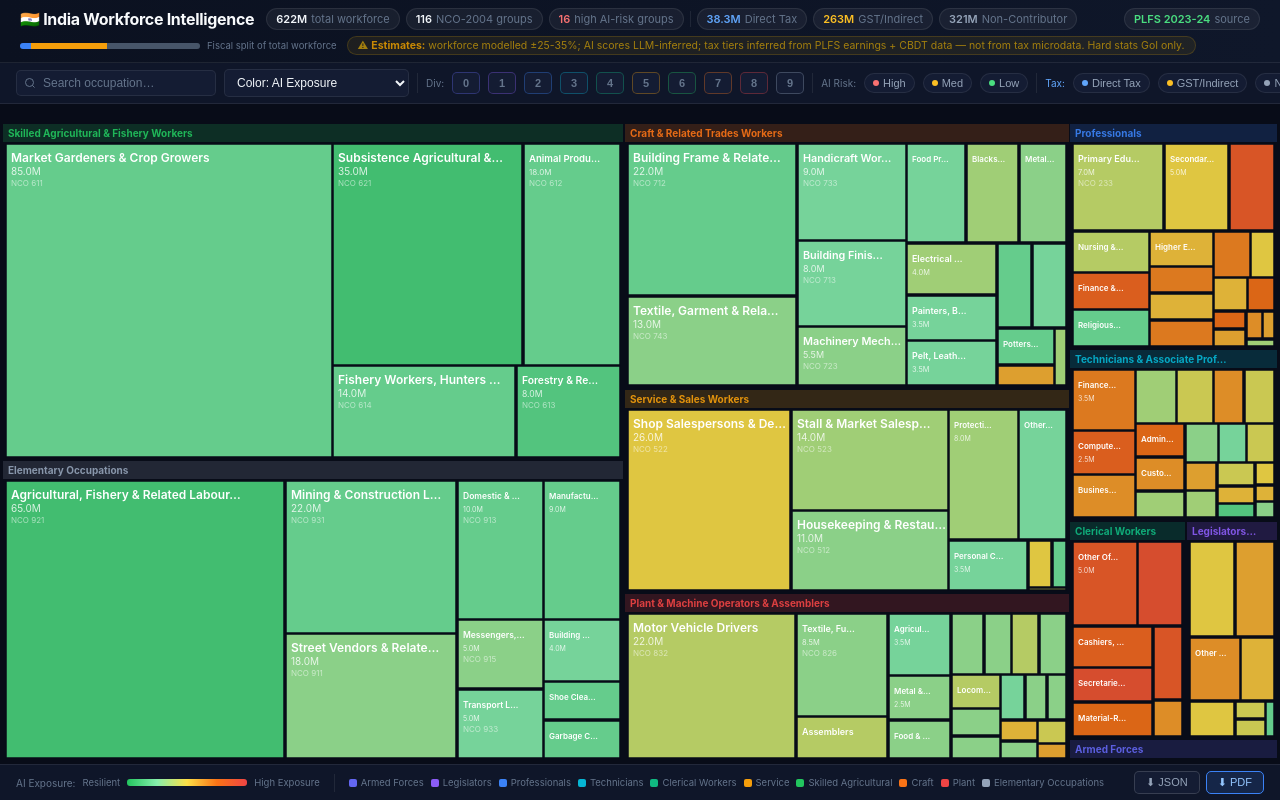
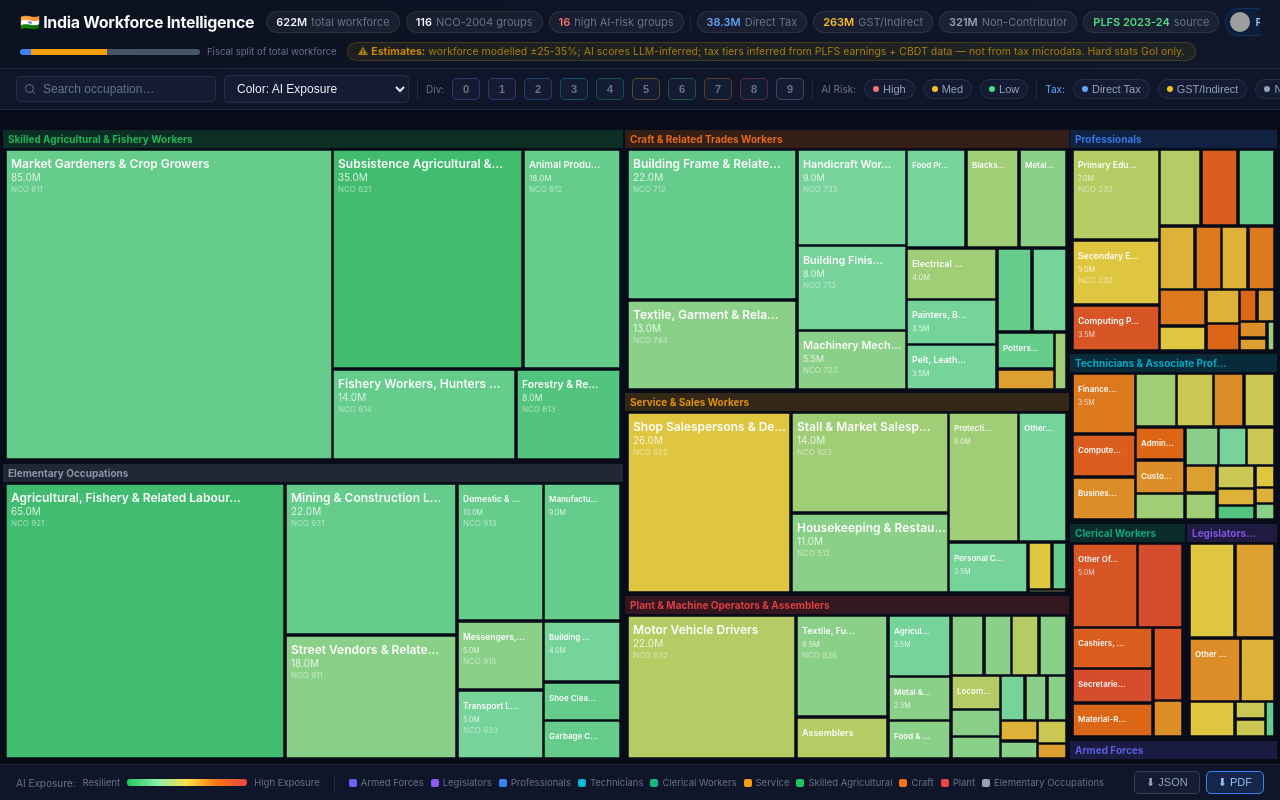
Before and after one commit to raghavrajpillai/india-workforce-intelligence, a React (Vite) app: page / in a window 1280 px wide. Built offline with nearby package versions, Linux system fonts and the light colour scheme; grey boxes are pictures that could not be loaded.

Commit message:
Add author profile chip with LinkedIn link

```diff
--- a/src/components/Header.tsx
+++ b/src/components/Header.tsx
@@ -72,6 +72,24 @@ export default function Header({ metadata, totalShown, highAiCount, fiscalSummar
             <span className="val" style={{ color: '#4ade80' }}>PLFS {metadata.plfs_year}</span>
             <span className="lbl">source</span>
           </div>
+
+          {/* Author chip */}
+          <a
+            href="https://www.linkedin.com/in/raghavendrachandrasekar/"
+            target="_blank"
+            rel="noopener noreferrer"
+            className="author-chip"
+          >
+            <img
+              src="https://github.com/raghavrajpillai.png"
+              alt="Raghavendra Chandrasekar"
+              className="author-avatar"
+            />
+            <span className="author-name">Raghavendra</span>
+            <svg width="10" height="10" viewBox="0 0 24 24" fill="#0a66c2" style={{ flexShrink: 0 }}>
+              <path d="M20.447 20.452h-3.554v-5.569c0-1.328-.027-3.037-1.852-3.037-1.853 0-2.136 1.445-2.136 2.939v5.667H9.351V9h3.414v1.561h.046c.477-.9 1.637-1.85 3.37-1.85 3.601 0 4.267 2.37 4.267 5.455v6.286zM5.337 7.433a2.062 2.062 0 01-2.063-2.065 2.064 2.064 0 112.063 2.065zm1.782 13.019H3.555V9h3.564v11.452zM22.225 0H1.771C.792 0 0 .774 0 1.729v20.542C0 23.227.792 24 1.771 24h20.451C23.2 24 24 23.227 24 22.271V1.729C24 .774 23.2 0 22.222 0h.003z"/>
+            </svg>
+          </a>
         </div>
       </div>
 
--- a/src/index.css
+++ b/src/index.css
@@ -71,6 +71,21 @@ html, body, #root { height: 100%; width: 100%; background: var(--bg-primary); co
 
 /* KPI separator and percentage badge */
 .kpi-sep { width: 1px; height: 16px; background: var(--border); flex-shrink: 0; }
+
+/* Author chip */
+.author-chip {
+  display: flex; align-items: center; gap: 5px;
+  background: rgba(10,102,194,0.1); border: 1px solid rgba(10,102,194,0.25);
+  border-radius: 16px; padding: 3px 8px 3px 4px;
+  text-decoration: none; flex-shrink: 0;
+  transition: background .15s, border-color .15s;
+}
+.author-chip:hover { background: rgba(10,102,194,0.2); border-color: rgba(10,102,194,0.5); }
+.author-avatar {
+  width: 20px; height: 20px; border-radius: 50%;
+  object-fit: cover; flex-shrink: 0;
+}
+.author-name { font-size: 11px; font-weight: 600; color: #93c5fd; white-space: nowrap; }
 .kpi-pct {
   font-size: 9px; font-weight: 700; padding: 1px 4px;
   border-radius: 6px; background: rgba(255,255,255,0.06);
```
